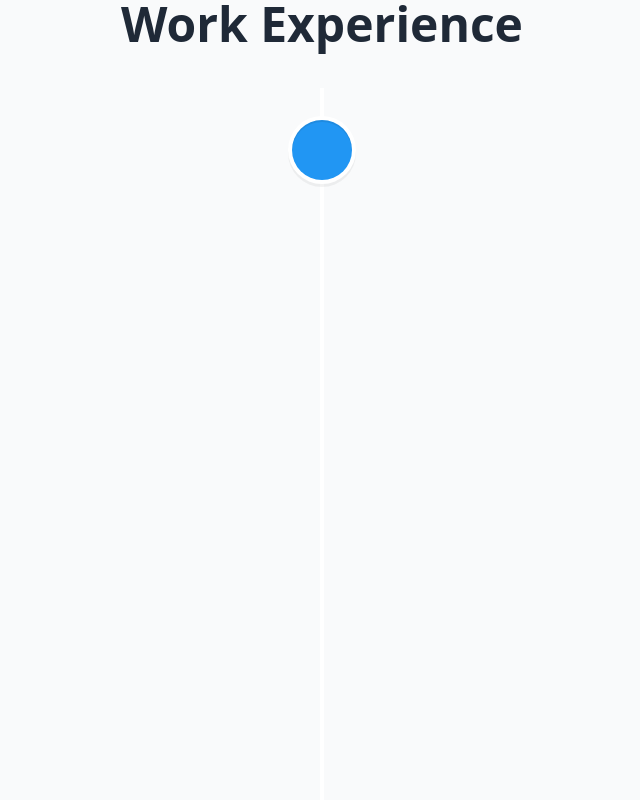
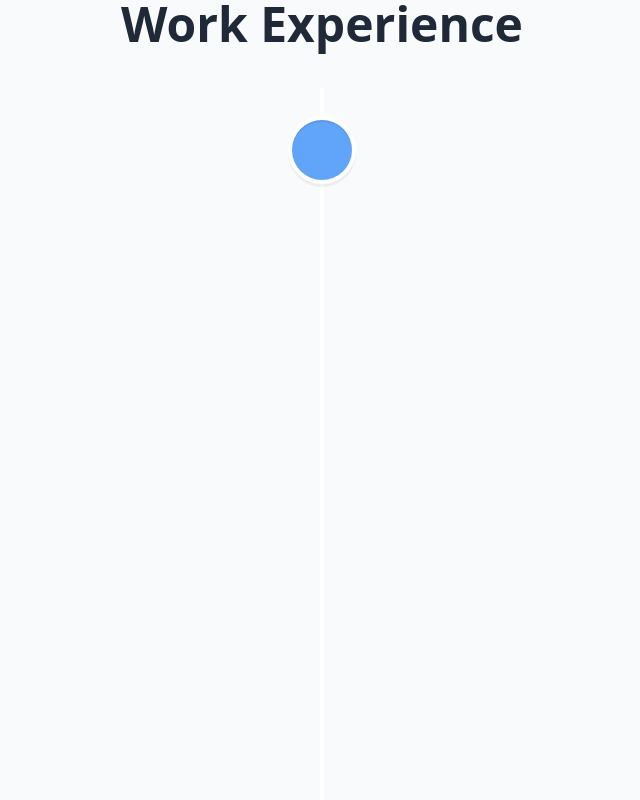
Before and after one commit to neuodev/hend, a React (Create React App) app: page / in a window 1280 px wide. Shown: the part 4040-4840 px from the top of the page, without its empty margins (318-958 px from the left). Built offline with nearby package versions, Linux system fonts and the light colour scheme.

Commit message:
Fix timeline

```diff
--- a/src/components/Skills/index.js
+++ b/src/components/Skills/index.js
@@ -14,7 +14,7 @@ const Skills = () => {
             key={skill}
             className="flex flex-col items-center justify-center flex-wrap pb-6 pr-6"
           >
-            <p className="text-xs sm:text-base md:text-lg font-medium capitalize text-center w-32 h-32 md:w-60 md:h-60 lg:w-40 lg:h-40 bg-indigo-200 text-indigo-900 rounded-full shadow-xl hover:shadow-2xl hover:bg-indigo-300 hover:text-indigo-800 transform hover:-translate-y-4 transition duration-300 cursor-pointer md:px-4 ring ring-indigo-300 border-indigo-300 hover:ring-indigo-400 flex flex-col items-center justify-center ">
+            <p className="text-xs sm:text-base md:text-lg font-medium capitalize text-center w-32 h-32 md:w-60 md:h-60 lg:w-40 lg:h-40 bg-blue-200 text-blue-900 rounded-full shadow-xl hover:shadow-2xl hover:bg-blue-300 hover:text-blue-800 transform hover:-translate-y-4 transition duration-300 cursor-pointer md:px-4 ring ring-blue-300 border-blue-300 hover:ring-blue-400 flex flex-col items-center justify-center ">
               {skill}
             </p>
           </div>
--- a/src/components/Tools/index.js
+++ b/src/components/Tools/index.js
@@ -7,25 +7,6 @@ const Tools = () => {
       <h1 className="text-5xl font-bold text-center mb-10 text-gray-800">
         Tools
       </h1>
-      {/* <div className="grid grid-cols-12 gap-10 max-w-screen-lg">
-        {tools.map((tool) => (
-          <div
-            className="col-span-6 sm:col-span-6 md:col-span-4 lg:col-span-3 flex flex-col items-center justify-center"
-            key={tool.name}
-          >
-            <div className="w-40 h-40 sm:w-52 sm:h-48 bg-white shadow-xl flex items-center justify-center rounded-full overflow-hidden hover:shadow-2xl transition-shadow duration-300 cursor-pointer">
-              <img
-                className="w-52 h-auto inline-block object-cover"
-                src={tool.icon}
-                alt={tool.name}
-              />
-            </div>
-            <p className="text-gray-800 text-lg font-medium capitalize mt-3 text-center">
-              {tool.name}
-            </p>
-          </div>
-        ))}
-      </div> */}
 
       <div className="flex max-w-screen-lg flex-wrap items-center justify-center">
         {tools.map((tool) => (
@@ -40,7 +21,7 @@ const Tools = () => {
                 alt={tool.name}
               />
             </div>
-            <p className="text-xs md:text-lg text-gray-800 font-medium capitalize mt-3 text-center">
+            <p className="text-xs sm:text-lg text-gray-800 font-medium capitalize mt-3 text-center">
               {tool.name}
             </p>
           </div>
--- a/src/components/Work/index.js
+++ b/src/components/Work/index.js
@@ -6,6 +6,8 @@ import {
 
 import "react-vertical-timeline-component/style.min.css";
 import { workExperiences } from "./list";
+
+const timeLineColor = "#60a5fa";
 
 const Work = () => {
   return (
@@ -21,11 +23,11 @@ const Work = () => {
               className="vertical-timeline-element--work"
               date={we.date}
               dateClassName="xl:text-gray-900"
-              contentStyle={{ background: "rgb(33, 150, 243)", color: "#fff" }}
+              contentStyle={{ background: timeLineColor, color: "#fff" }}
               contentArrowStyle={{
-                borderRight: "7px solid  rgb(33, 150, 243)",
+                borderRight: `7px solid  ${timeLineColor}`,
               }}
-              iconStyle={{ background: "rgb(33, 150, 243)", color: "#fff" }}
+              iconStyle={{ background: timeLineColor, color: "#fff" }}
             >
               <h3 className="vertical-timeline-element-title">
                 {we.jobTitle} @{" "}
```
